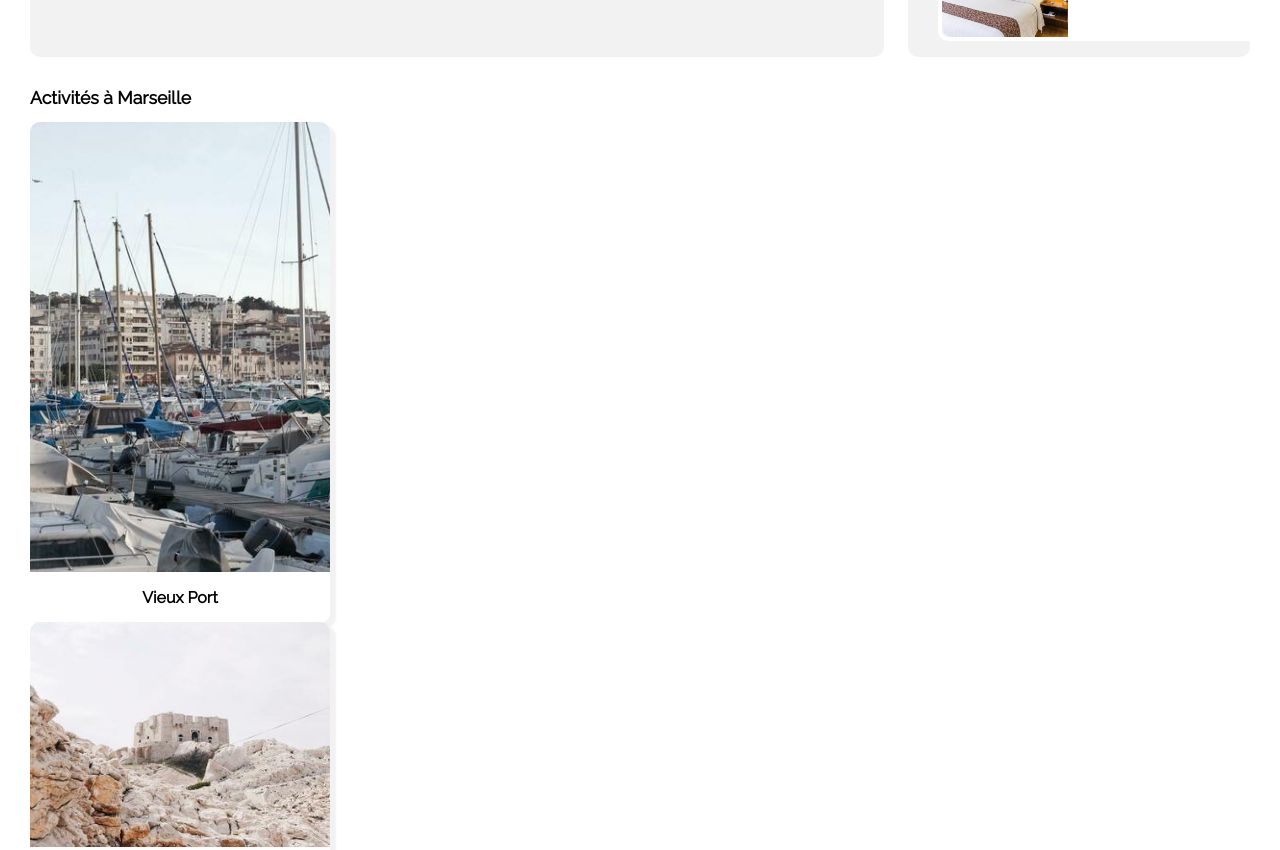
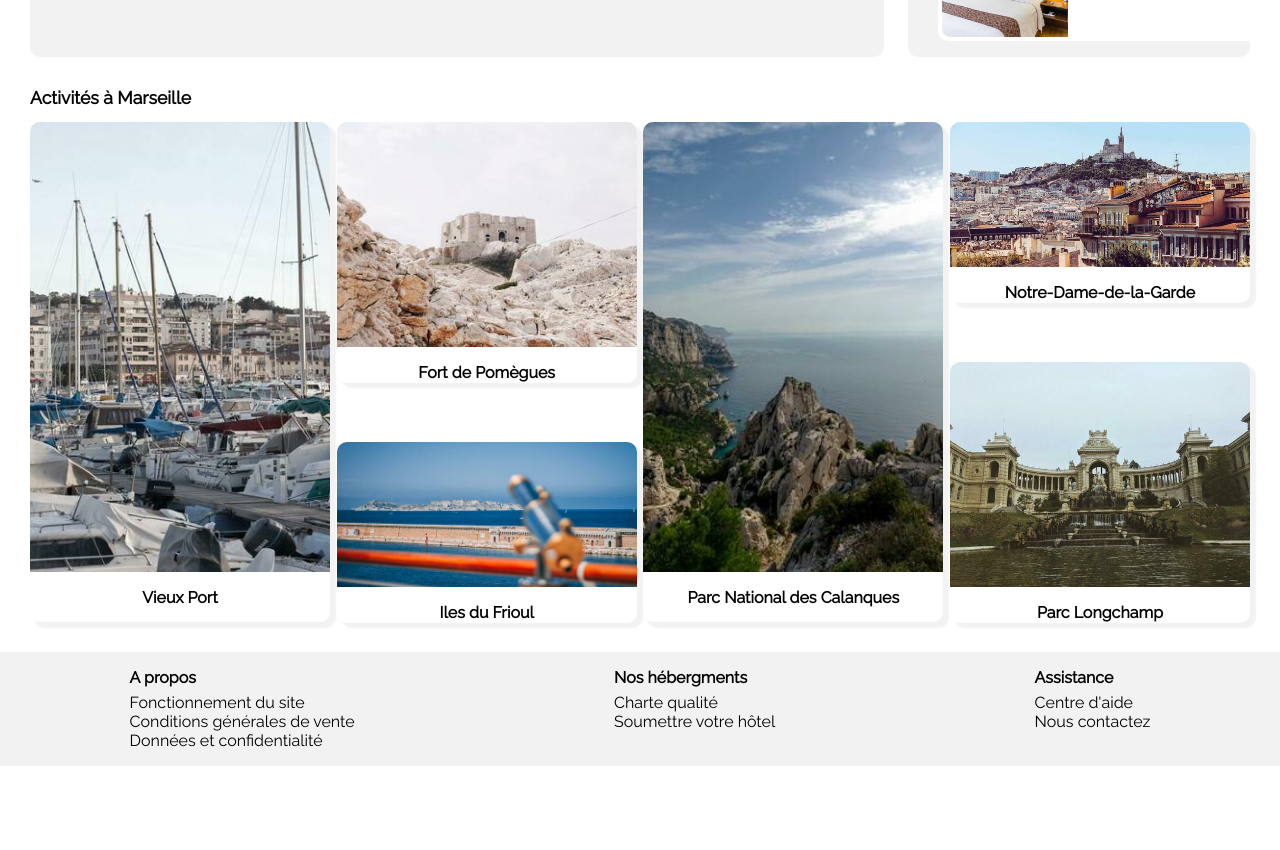
Before and after one commit to melcd238/ocp2newversion-reservia, a website: page index.html in a window 1280 px wide. Shown: the part 894-1744 px from the top of the page. After the commit the page ends 1660 px from the top, so only its background shows below. Drawn offline with Linux system fonts and the light colour scheme.

Commit message:
flexbox activités à marseille

```diff
--- a/index.html
+++ b/index.html
@@ -194,13 +194,16 @@
 
         <div class="activites-bloc">
 
+          <div class="item-1">
+
         <a href=""> <div class="activite-large">
             <div class="photo-activites-large-port"> </div>
             <div class="name-activites"><h3>Vieux Port </h3>
             </div>
           </div></a>
+        </div>
 
-          <div>
+         <div class="item-2">
           <a href=""> <div class="activite-medium">
             <div class="photo-activites-medium-fort"> </div>
             <div class="name-activites"><h3>Fort de Pomègues </h3>
@@ -215,14 +218,14 @@
 
         </div>
 
-
+          <div class="item-3">
           <a href=""> <div class="activite-large">
             <div class="photo-activites-large-calanques"> </div>
             <div class="name-activites"><h3>Parc National des Calanques </h3>
             </div>
-          </div></a>
+          </div></a></div>
 
-          <div>
+          <div class="item-4">
 
             <a href=""> <div class="activite-small">
                 <div class="photo-activites-small-lagarde"> </div>
@@ -236,9 +239,6 @@
                 <div class="name-activites"><h3>Parc Longchamp  </h3>
                 </div>
               </div></a>
-
-
-
 
 
           </div>
--- a/scss/style.scss
+++ b/scss/style.scss
@@ -248,6 +248,15 @@ main{
     .section-activites{
         @include responsive(large){
             margin-top: 30px;
+            .activites-bloc{
+                display: flex;
+                justify-content: space-between;
+            }
+            .item-2, .item-4{
+                display: flex;
+                flex-direction: column;
+                justify-content: space-between;
+            }
             .activite-large{
                 width: 300px ;
                 height: 500px;
@@ -256,7 +265,7 @@ main{
             }
             .name-activites{
                 background-color: white;
-                height: 35px;
+                height: 20px;
                 text-align: center;
                 border-radius: 0 0 10px 10px;
 
@@ -339,6 +348,7 @@ footer{
     display: flex;
     justify-content: space-around;
     background-color: $color-fond;
+    margin-top: 30px;
     .footer-info ul {
         list-style: none;
         margin-left: 0;
```
Also changed, not shown: css/style.css.
